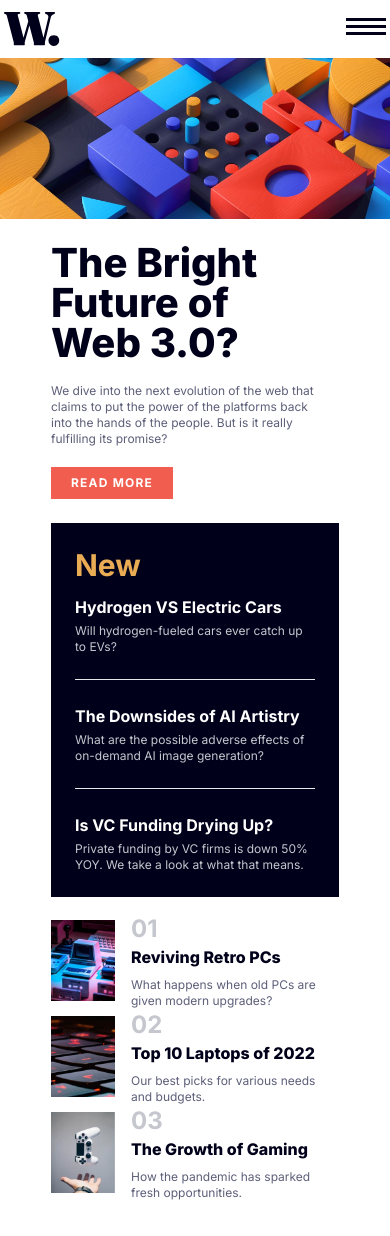
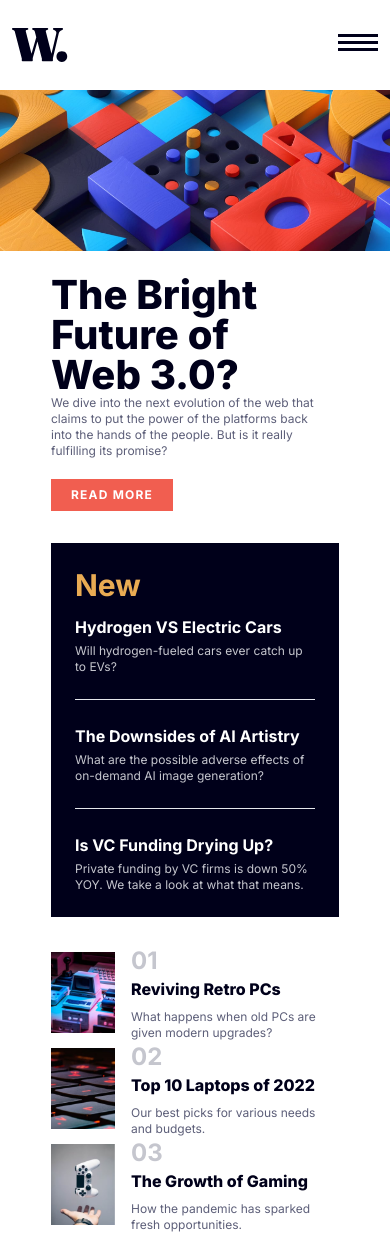
Before and after one commit to thalesmariiano/News-homepage-Man, a website: page src/index.html in a window 390 px wide. Before the commit the page ends 1201 px from the top, so only its background shows below. Drawn offline with Linux system fonts and the light colour scheme.

Commit message:
front-end finished

```diff
--- a/src/index.html
+++ b/src/index.html
@@ -12,8 +12,8 @@
 <body>
 
   <div class="w-full min-h-screen flex justify-center items-center">
-    <div class="flex flex-col justify-center items-center sm:gap-y-6">
-      <header class="w-full px-1 py-3 flex justify-between items-center">
+    <div class="flex flex-col justify-center items-center">
+      <header class="w-full py-7 px-3 md:px-0 flex justify-between items-center">
         <div>
           <img class="w-14" src="../assets/images/logo.svg" alt="Logo">
         </div>
@@ -35,12 +35,12 @@
       <div class="w-full flex flex-wrap justify-center gap-x-6">
           <div>
             <img class="w-[37rem]" src="../assets/images/image-web-3-desktop.jpg">
-            <div class="flex flex-wrap justify-center mb-6 sm:mb-0 sm:justify-between mt-6">
-              <div class="w-72 mb-5 sm:mb-0">
+            <div class="flex flex-wrap justify-center sm:justify-between mt-6">
+              <div class="w-72">
                 <h1 class="font-inter font-extrabold text-very-dark-blue text-[2.5rem] leading-10">The Bright <br> Future of <br> Web 3.0?</h1>
               </div>
               <div class="w-72 flex flex-col justify-between items-start">
-                 <p class="font-inter font-normal mb-5 sm:mb-0 text-xs text-dark-grayish-blue">We dive into the next evolution of the web that <br> claims to put the power of the platforms back <br> into the hands of the people.
+                 <p class="font-inter font-normal text-xs text-dark-grayish-blue mb-5 sm:mb-0">We dive into the next evolution of the web that <br> claims to put the power of the platforms back <br> into the hands of the people.
                  But is it really <br> fulfilling its promise?</p>
 
                   <a href="#" class="font-inter font-bold text-xs text-white bg-soft-red px-5 py-2 tracking-widest hover:bg-very-dark-blue">READ MORE</a>
@@ -48,7 +48,7 @@
             </div>
           </div>
 
-          <div class="row-span-1 w-72 bg-very-dark-blue p-6 text-white">
+          <div class="w-72 bg-very-dark-blue p-6 text-white mt-8 md:mt-0">
             <h1 class="font-inter font-bold text-3xl text-soft-orange mb-3">New</h1>
             <h2 class="font-inter font-bold text-white text-base hover:text-soft-orange"><a href="#">Hydrogen VS Electric Cars</a></h2>
             <p class="font-inter mt-1 text-grayish-blue text-xs">Will hydrogen-fueled cars ever catch up to EVs?</p>
@@ -65,7 +65,7 @@
           </div>
       </div>
 
-      <div class="w-full flex mt-4 sm:mt-0 flex-wrap justify-center lg:justify-between">
+      <div class="w-full my-7 flex flex-wrap justify-center lg:justify-between">
         <div class="flex items-center w-72">
           <img class="w-16" src="../assets/images/image-retro-pcs.jpg">
           <div class="ml-4">
@@ -100,5 +100,6 @@
     Challenge by <a href="https://www.frontendmentor.io?ref=challenge" target="_blank">Frontend Mentor</a>.
     Coded by <a href="#">Your Name Here</a>.
   </div> -->
+  <script src="script.js"></script>
 </body>
 </html>
```
Also changed, not shown: dist/styles.css.
